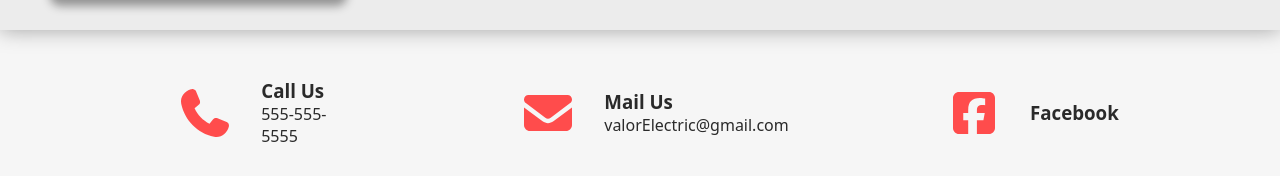
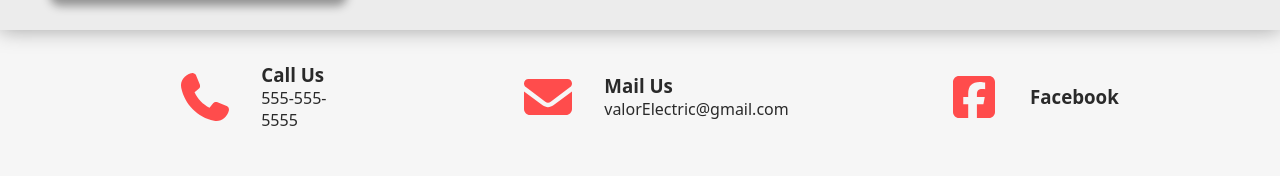
Before and after one commit to Plofland/ValorElectric, a React (Vite) app: page / in a window 1280 px wide. Shown: the part 1397-1573 px from the top of the page. Built offline with nearby package versions, Linux system fonts and the light colour scheme.

Commit message:
adjust footer padding

```diff
--- a/src/components/Footer.tsx
+++ b/src/components/Footer.tsx
@@ -53,7 +53,7 @@ const ContactContainer = styled.div`
 	display: flex;
 	justify-content: space-evenly;
 	align-items: center;
-	padding: 1rem 2rem;
+	padding: 0rem 2rem 1rem 2rem;
 	margin: 1rem 0;
 
 	/* Check the border of the container */
```
